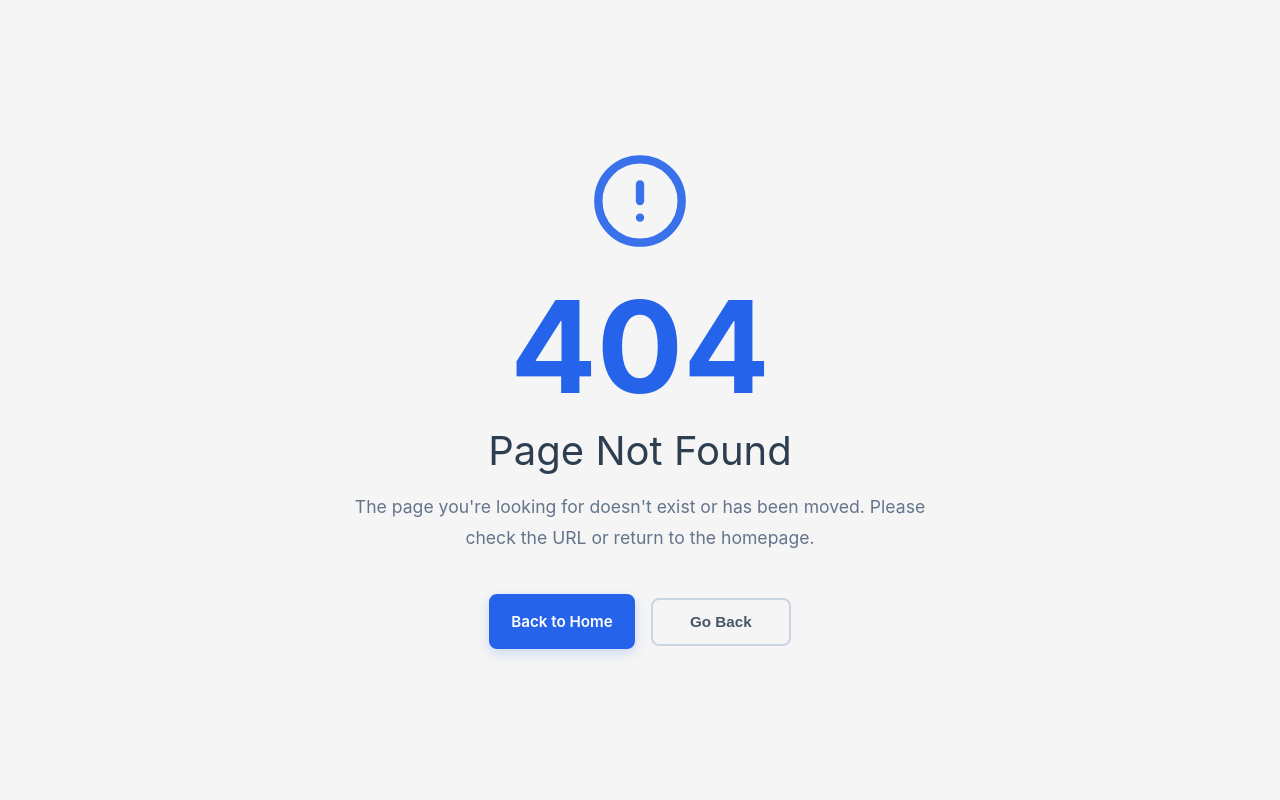
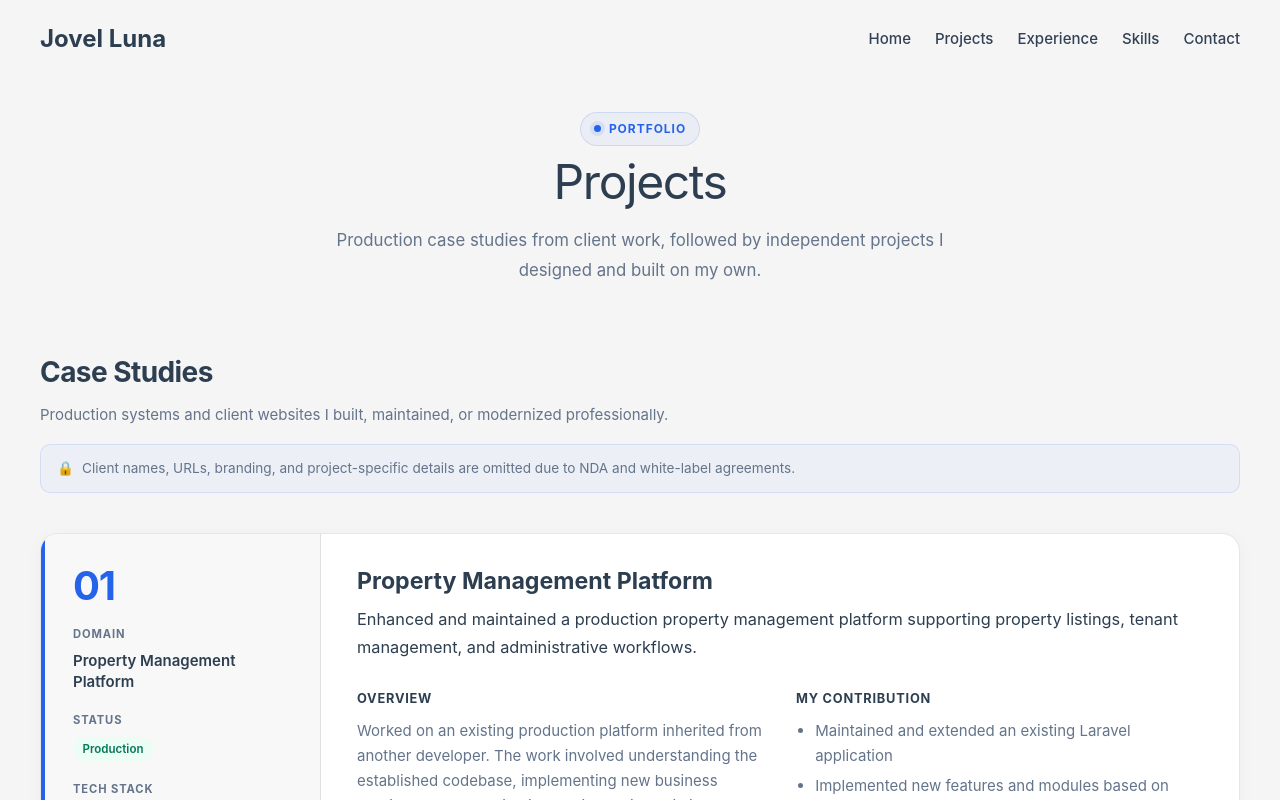
Before and after one commit to jovelluna12/web-portfolio, a Vue app: page /projects in a window 1280 px wide. Before the commit this address had no page. Shown: the top 800 px of the page. Built offline with nearby package versions, Linux system fonts and the light colour scheme.

Commit message:
navigation header

```diff
--- a/src/components/header.vue
+++ b/src/components/header.vue
@@ -1,9 +1,23 @@
+<script setup>
+import { ref } from "vue";
+
+const menuOpen = ref(false);
+
+const closeMenu = () => {
+  menuOpen.value = false;
+};
+</script>
+
 <template>
   <header>
     <nav class="header-nav-container">
-      <a href="#" class="heading-name">
+      <RouterLink
+        :to="{ name: 'home' }"
+        class="heading-name"
+        @click="closeMenu"
+      >
         Jovel Luna
-      </a>
+      </RouterLink>
 
       <button
         class="menu-toggle"
@@ -21,48 +35,53 @@
         :class="{ open: menuOpen }"
       >
         <li>
-          <a href="#" @click="closeMenu">
+          <RouterLink
+            :to="{ name: 'home' }"
+            @click="closeMenu"
+          >
             Home
-          </a>
+          </RouterLink>
         </li>
 
         <li>
-          <a href="#projects" @click="closeMenu">
+          <RouterLink
+            :to="{ name: 'projects' }"
+            @click="closeMenu"
+          >
             Projects
-          </a>
+          </RouterLink>
         </li>
 
         <li>
-          <a href="#experiences" @click="closeMenu">
+          <RouterLink
+            :to="{ name: 'home', hash: '#experiences' }"
+            @click="closeMenu"
+          >
             Experience
-          </a>
+          </RouterLink>
         </li>
 
         <li>
-          <a href="#skills" @click="closeMenu">
+          <RouterLink
+            :to="{ name: 'home', hash: '#skills' }"
+            @click="closeMenu"
+          >
             Skills
-          </a>
+          </RouterLink>
         </li>
 
         <li>
-          <a href="#contact" @click="closeMenu">
+          <RouterLink
+            :to="{ name: 'home', hash: '#contact' }"
+            @click="closeMenu"
+          >
             Contact
-          </a>
+          </RouterLink>
         </li>
       </ul>
     </nav>
   </header>
 </template>
-
-<script setup>
-import { ref } from "vue";
-
-const menuOpen = ref(false);
-
-const closeMenu = () => {
-  menuOpen.value = false;
-};
-</script>
 
 <style scoped>
 header {
--- a/src/components/projects.vue
+++ b/src/components/projects.vue
@@ -564,7 +564,6 @@ const independentProjects = [
 }
 
 .group-header {
-  max-width: 720px;
   margin-bottom: 2.5rem;
 }
 
--- a/src/router/index.js
+++ b/src/router/index.js
@@ -1,5 +1,6 @@
 import { createRouter, createWebHistory } from 'vue-router'
 import Home from '../views/Home.vue'
+import Projects from '../views/Projects.vue'
 import ErrorPage from '../components/ErrorPage.vue'
 
 const router = createRouter({
@@ -9,6 +10,11 @@ const router = createRouter({
             path: '/',
             name: 'home',
             component: Home
+        },
+        {
+            path: '/projects',
+            name: 'projects',
+            component: Projects
         },
         {
             path: '/:pathMatch(.*)*',
--- a/src/views/Home.vue
+++ b/src/views/Home.vue
@@ -1,7 +1,6 @@
 <script setup>
 import Header from '../components/header.vue'
 import Banner from '../components/banner.vue'
-import Projects from '../components/projects.vue'
 import Experiences from '../components/experiences.vue'
 import Skills from '../components/skills.vue'
 import Contact from '../components/contact.vue'
@@ -12,7 +11,6 @@ import BackToTop from '../components/backtop.vue'
     <Header />
     <main>
         <Banner />
-        <Projects />
         <Experiences />
         <Skills />
         <Contact />
--- /dev/null
+++ b/src/views/Projects.vue
@@ -0,0 +1,15 @@
+<script setup>
+import Header from '../components/header.vue'
+import Projects from '../components/projects.vue'
+import BackToTop from '../components/backtop.vue'
+
+</script>
+<template>
+    <Header />
+    <main>
+        <Projects />
+        <BackToTop />
+    </main>
+</template>
+
+<style scoped></style>
```
